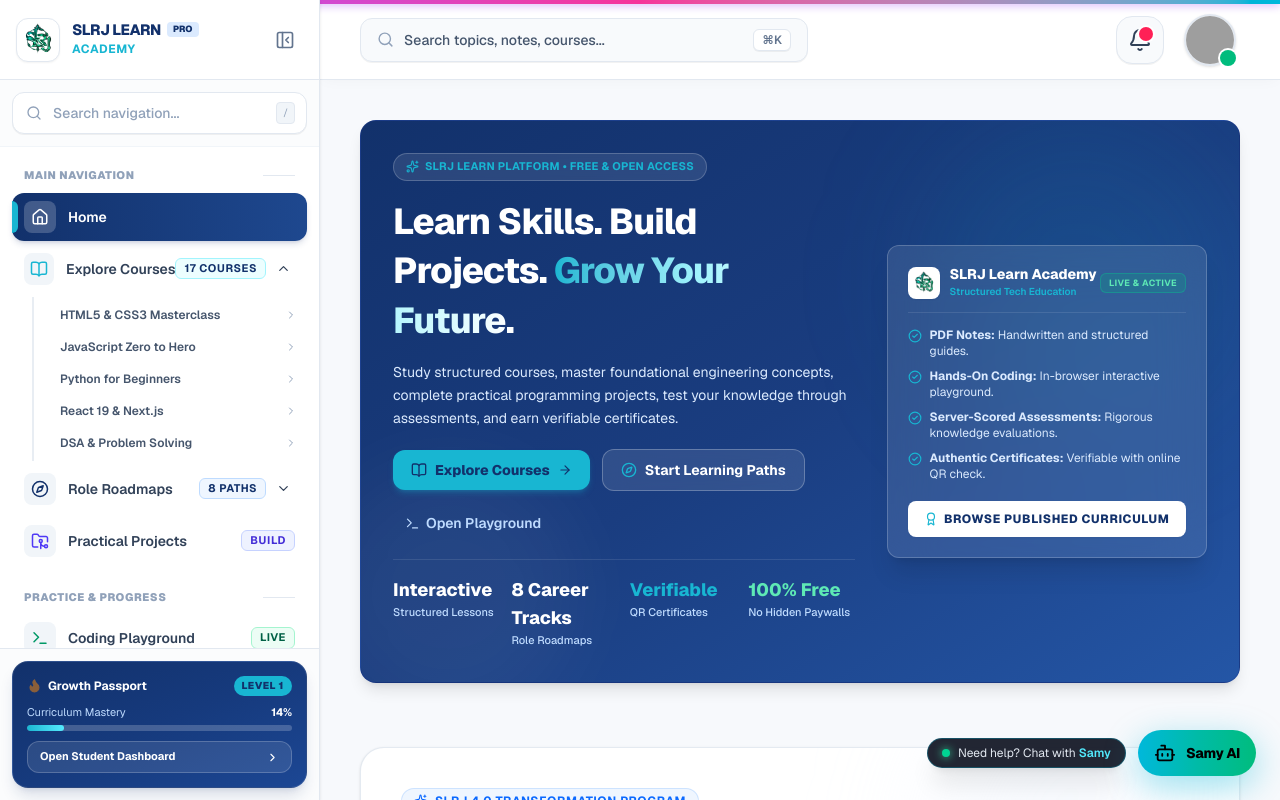
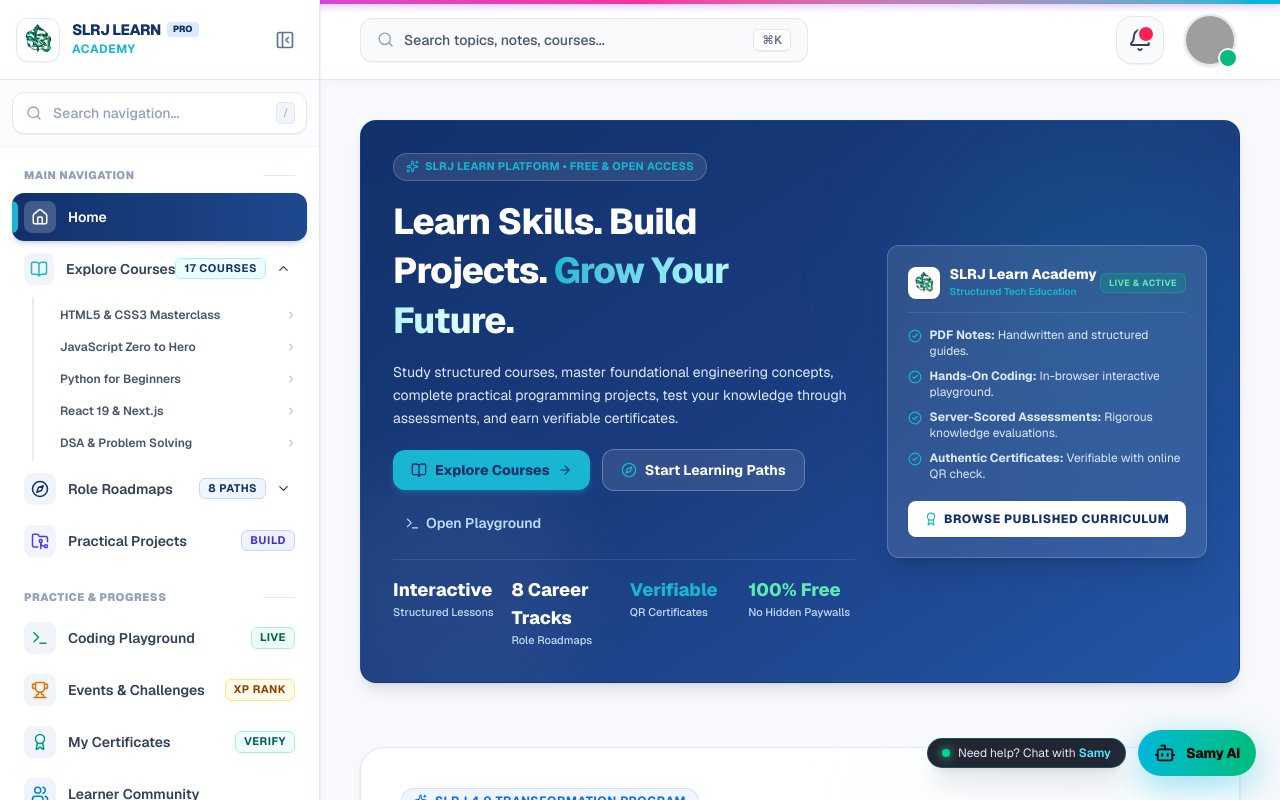
Before and after one commit to slrjdigital-ai/SLRJ-LEARN, a Next.js app: page / in a window 1280 px wide. Shown: the top 800 px of the page. Built offline with nearby package versions, Linux system fonts and the light colour scheme; grey boxes are pictures that could not be loaded.

Commit message:
feat: remove Growth Passport widget from bottom of sidebar

```diff
--- a/components/layout/AppSidebar.tsx
+++ b/components/layout/AppSidebar.tsx
@@ -21,7 +21,6 @@ import {
   Bot,
   ChevronDown,
   ChevronRight,
-  Flame,
   Sparkles,
   Code2,
   GraduationCap,
@@ -454,39 +453,6 @@ export default function AppSidebar({
             ))
           )}
         </div>
-
-        {/* ── Elaborate Bottom Widget: Academy Student Passport ── */}
-        {!collapsed && (
-          <div className="p-3 border-t border-slate-200 flex-shrink-0 bg-slate-50/50">
-            <div className="p-3.5 rounded-2xl bg-gradient-to-br from-[#12316B] via-[#163a7d] to-[#1c4794] text-white shadow-lg shadow-[#12316B]/15 border border-white/10 relative overflow-hidden">
-              <div className="flex items-center justify-between mb-2">
-                <div className="flex items-center gap-1.5 text-xs font-bold text-white">
-                  <Flame size={15} className="text-orange-400 fill-orange-400 animate-pulse" />
-                  <span>Growth Passport</span>
-                </div>
-                <span className="text-[10px] font-black px-2 py-0.5 rounded-full bg-[#18B6D2] text-[#12316B] uppercase tracking-wider">
-                  Level 1
-                </span>
-              </div>
-              <div className="space-y-1 mb-2.5">
-                <div className="flex items-center justify-between text-[11px] text-blue-200">
-                  <span>Curriculum Mastery</span>
-                  <span className="font-bold text-white font-mono">14%</span>
-                </div>
-                <div className="w-full h-1.5 bg-white/20 rounded-full overflow-hidden">
-                  <div className="h-full bg-gradient-to-r from-[#18B6D2] to-cyan-300 rounded-full w-[14%]" />
-                </div>
-              </div>
-              <Link
-                href="/dashboard"
-                className="w-full py-1.5 px-3 rounded-xl bg-white/10 hover:bg-white/20 border border-white/20 text-white text-[11px] font-bold flex items-center justify-between transition-colors cursor-pointer group"
-              >
-                <span>Open Student Dashboard</span>
-                <ChevronRight size={13} className="group-hover:translate-x-0.5 transition-transform" />
-              </Link>
-            </div>
-          </div>
-        )}
       </aside>
     </>
   );
```
